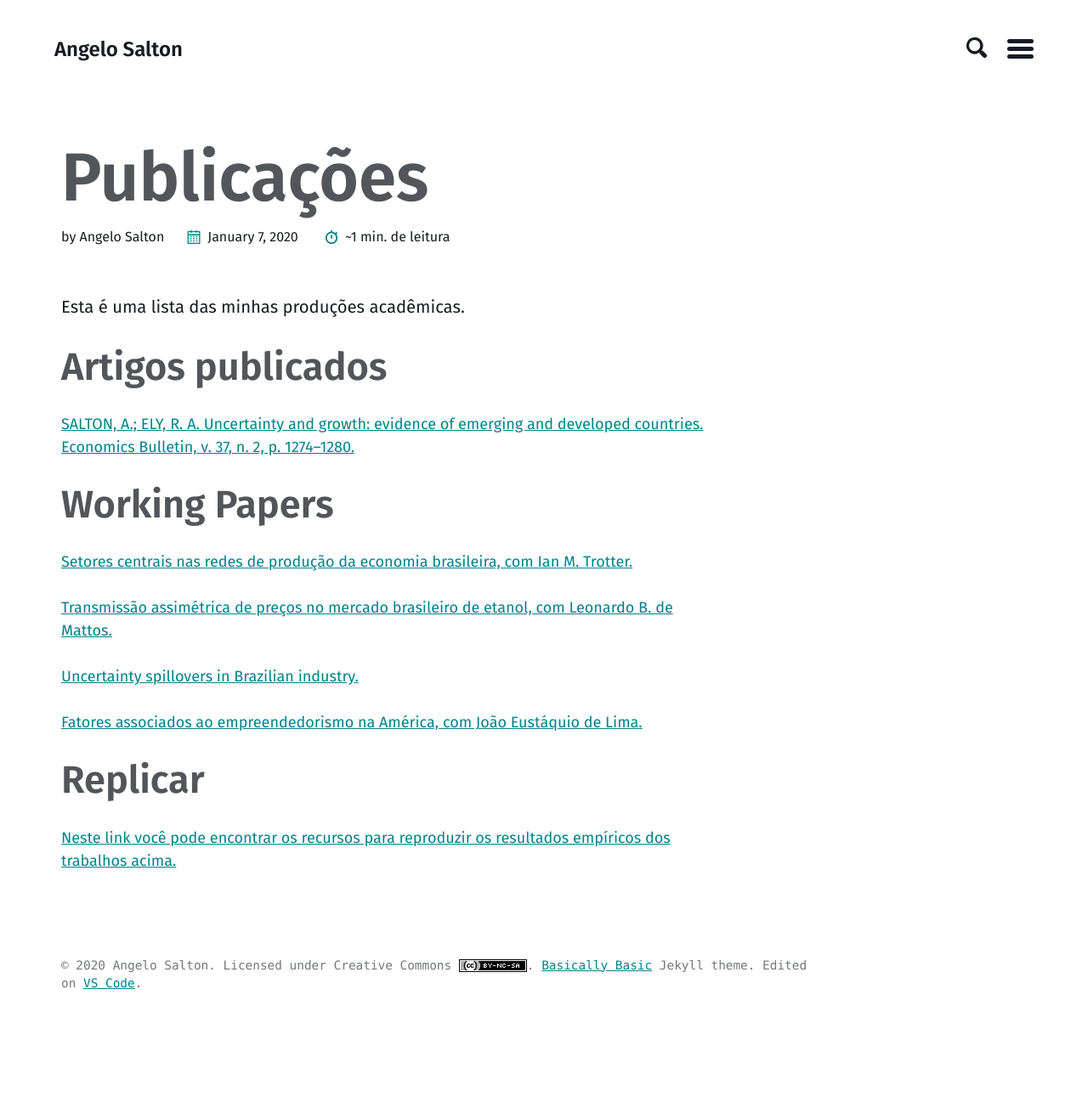
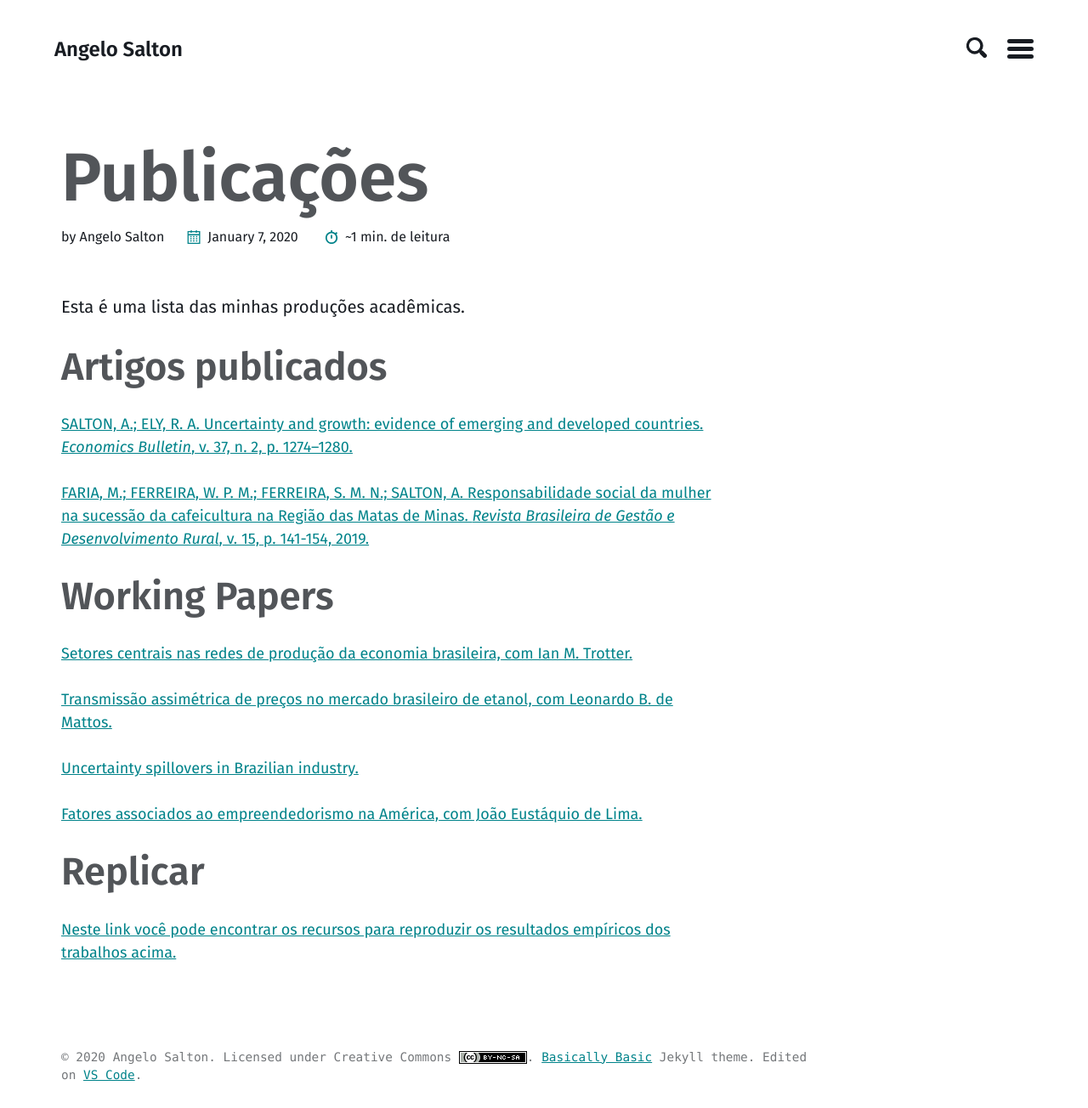
Before and after one commit to angelosalton/angelosalton.github.io, a Jekyll site: the page built from _arquivos/papers.md, in a window 1280 px wide. Shown: the whole page at 85% size. Built offline with Jekyll 4.4.1, drawn with Linux system fonts in a browser that asks for light colours; comment, search, counter and statistics services are not loaded; a style sheet for code colours, icons or effects is not loaded; before the commit the page ends 1196 px from its top, so only the background shows below that.

Commit message:
New paper and CV link

```diff
--- a/_arquivos/papers.md
+++ b/_arquivos/papers.md
@@ -7,7 +7,9 @@ Esta é uma lista das minhas produções acadêmicas.
 
 # Artigos publicados
 
-[SALTON, A.; ELY, R. A. Uncertainty and growth: evidence of emerging and developed countries. Economics Bulletin, v. 37, n. 2, p. 1274–1280.](http://www.accessecon.com/includes/CountdownloadPDF.aspx?PaperID=EB-16-00684)
+[SALTON, A.; ELY, R. A. Uncertainty and growth: evidence of emerging and developed countries. *Economics Bulletin*, v. 37, n. 2, p. 1274–1280.](http://www.accessecon.com/includes/CountdownloadPDF.aspx?PaperID=EB-16-00684)
+
+[FARIA, M.; FERREIRA, W. P. M.; FERREIRA, S. M. N.; SALTON, A. Responsabilidade social da mulher na sucessão da cafeicultura na Região das Matas de Minas. *Revista Brasileira de Gestão e Desenvolvimento Rural*, v. 15, p. 141-154, 2019.](https://www.rbgdr.net/revista/index.php/rbgdr/article/view/5265)
 
 # Working Papers
 
```
Also changed, not shown: _posts/2018-03-01-acessando-os-dados-do-sistema-expectativas.md (+2 -0 lines), cv.md (+1 -1 lines).
